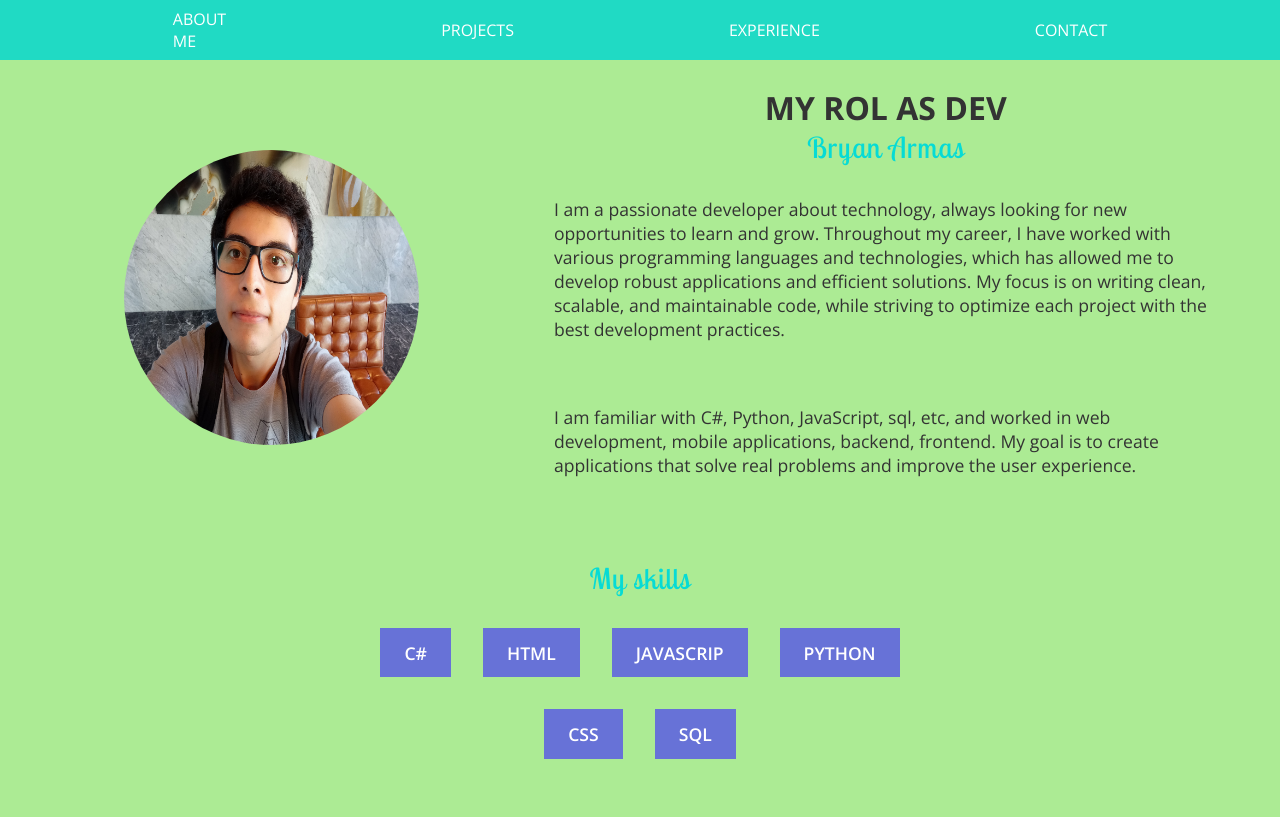
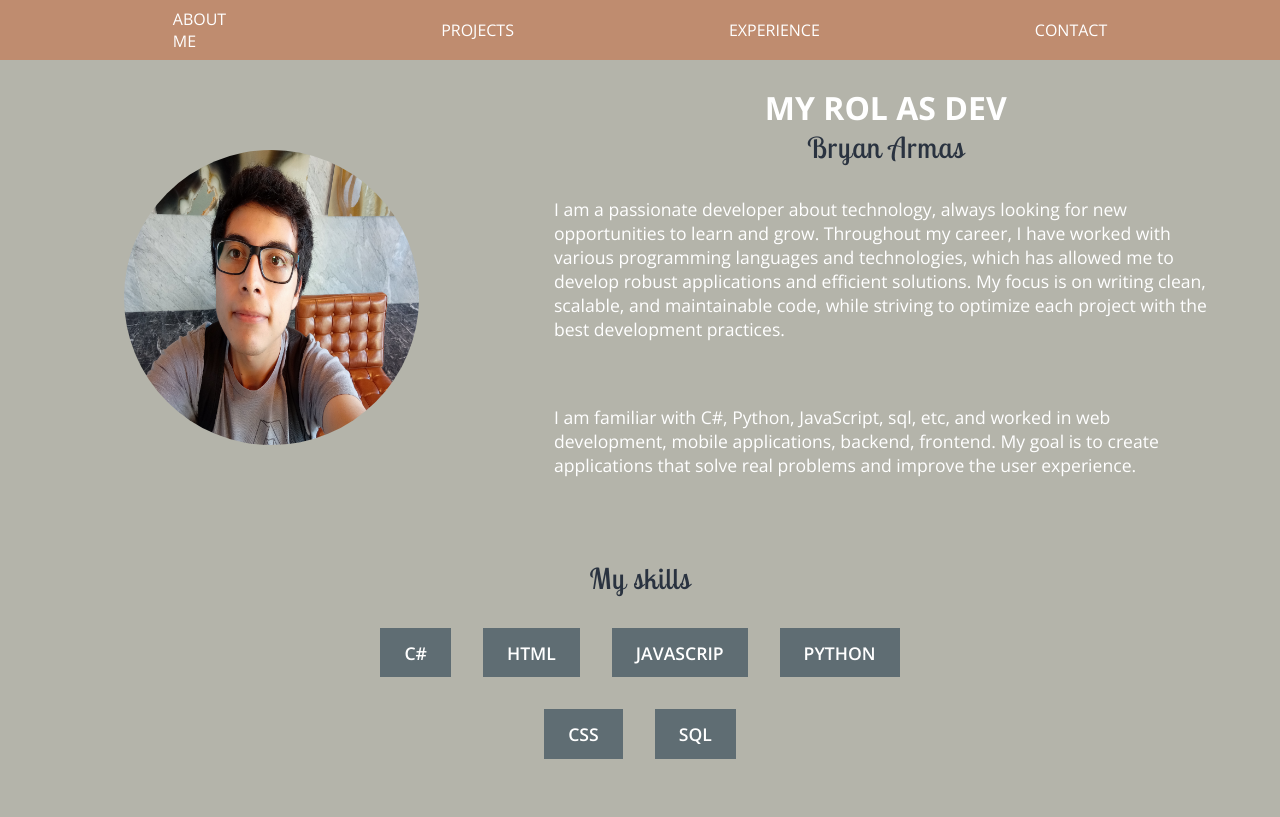
Before and after one commit to Bryan-Armas10/FSDI_117, a Django app: page / in a window 1280 px wide. Run offline with Django 5.2, Linux system fonts and the light colour scheme.

Commit message:
Final report

```diff
--- a/static/css/base.css
+++ b/static/css/base.css
@@ -1,13 +1,16 @@
 /* Variables */
 :root{
-    /* --primary-color: #334EEF; */
-    --primary-color: #06dbd5;
+    /* --primary-color: #06dbd5;
     --secondary-color: #6772d7;
     --neutral-color: #333333;
-    /* --background-color: #F5F8FF; */
     --background-color: #aceb94;
-    /* --surface-color: #435DEF; */
-    --surface-color: #20dac4;
+    --surface-color: #20dac4; */
+
+    --primary-color: #2A3340;
+    --secondary-color: #5F6D73;
+    --neutral-color: white;
+    --background-color: #B4B4AA;
+    --surface-color: #BF8C6F;
 
     --lobster-font: 'Lobster Two', 'selft';
     --sans-font: 'Open Sans', serif;
```
Also changed, not shown: db.sqlite3, static/img/imagen_2025-02-27_182547944.png (added), static/img/imagen_2025-02-27_183126444.png (added).
